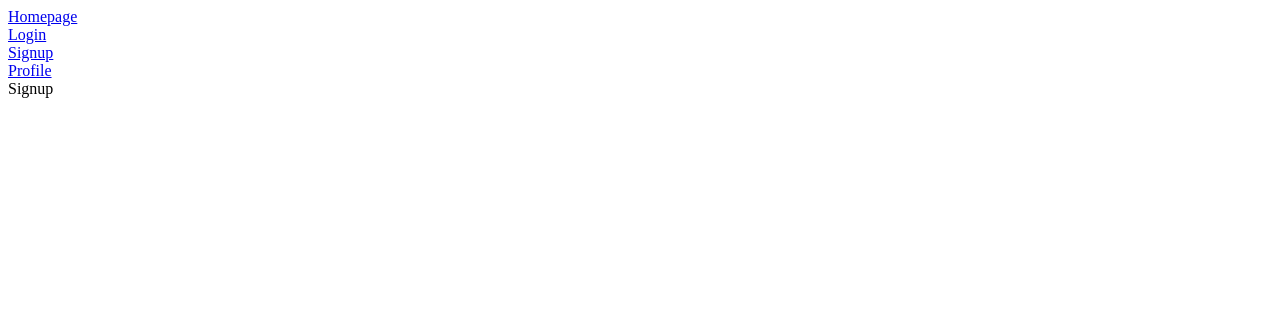
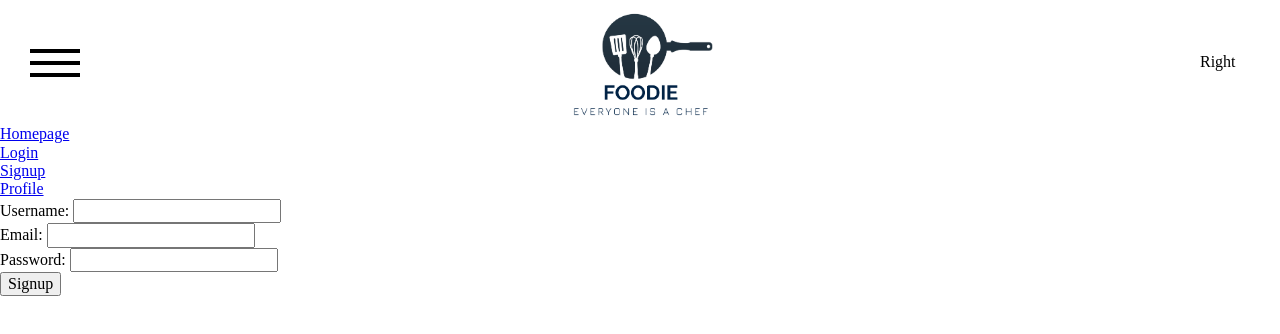
Before and after one commit to YanivBah/Foodie, a React (Create React App) app in the folder client/: page /signup in a window 1280 px wide. Shown: the top 334 px of the page. Built offline with nearby package versions, Linux system fonts and the light colour scheme; the HTML template or start-up script is replaced by a standard one.

Commit message:
Navbar components WIP

```diff
--- a/client/public/index.html
+++ b/client/public/index.html
@@ -1,7 +1,8 @@
 <!DOCTYPE html>
 <html lang="en">
   <head>
-    <meta charset="utf-8" />
+    <meta name="viewport" content="width=device-width, initial-scale=1" />
+    <link rel="stylesheet" href="./normalize.css" />
     <title>RecipesApp</title>
   </head>
   <body>
--- a/client/src/App.js
+++ b/client/src/App.js
@@ -2,7 +2,6 @@ import { useState } from 'react';
 import Routes from "./Routes";
 import Context from "./Context";
 import './App.css';
-import { NavLink } from 'react-router-dom';
 
 function App() {
   const [user, setUser] = useState(null);
--- a/client/src/Routes.js
+++ b/client/src/Routes.js
@@ -1,9 +1,14 @@
 import { BrowserRouter as Router, Route, NavLink, Switch } from 'react-router-dom'
 import Login from './pages/Login'
+import Signup from './pages/Signup';
+import Profile from "./pages/Profile";
+import Navbar from './components/Navbar/Navbar';
 
 const Routes = () => {
   return (
     <Router>
+      <Navbar/>
+
       <div>
         <NavLink to="/">Homepage</NavLink>
         <br />
@@ -14,19 +19,10 @@ const Routes = () => {
         <NavLink to="/profile/">Profile</NavLink>
       </div>
       <Switch>
-        <Route path="/" exact>
-          Homepage
-        </Route>
-
-        <Route path="/login" exact>
-          <Login />
-        </Route>
-
+        <Route path="/" exact children={<h2>Homepage</h2>} />
         <Route path="/login" exact children={<Login />} />
-
-        <Route path="/signup" exact>
-          Signup
-        </Route>
+        <Route path="/signup" exact children={<Signup />} />
+        <Route path="/profile/:username" exact children={<Profile />} />
 
         <Route path="/profile/:username" exact>
           Profile
--- /dev/null
+++ b/client/src/components/Navbar/Navbar.css
@@ -0,0 +1,64 @@
+.navbar {
+  display: flex;
+  justify-content: space-between;
+  align-items: center;
+}
+
+.navbar-left {
+  padding-left: 30px;
+  width: 50px;
+  height: 50px;
+  display: flex;
+  align-items: center;
+  cursor: pointer;
+}
+
+.navbar-left .hamburger {
+  width: 50px;
+  height: 4px;
+  background: black;
+  cursor: pointer;
+  transition: 0.1s all;
+}
+
+.navbar-left .hamburger::before {
+  content: "";
+  position: absolute;
+  width: 50px;
+  height: 4px;
+  background: black;
+  transform: translateY(-12px);
+  transition: 0.6s all;
+}
+.navbar-left .hamburger::after {
+  content: "";
+  position: absolute;
+  width: 50px;
+  height: 4px;
+  background: black;
+  transform: translateY(12px);
+  transition: 0.6s all;
+}
+
+.navbar-left.open .hamburger {
+  background: transparent;
+}
+
+.navbar-left.open .hamburger::before {
+  transform: rotate(-135deg);
+}
+.navbar-left.open .hamburger::after {
+  transform: rotate(135deg);
+}
+
+.navbar-center {
+}
+
+.navbar-center img {
+  width: 150px;
+}
+
+.navbar-right {
+  padding-right: 30px;
+  width: 50px;
+}
--- /dev/null
+++ b/client/src/components/Navbar/Navbar.js
@@ -0,0 +1,25 @@
+import React, { useState } from 'react';
+import './Navbar.css';
+const Navbar = () => {
+  const [menuOpen, setMenuOpen] = useState(null);
+
+  const handleMenu = () => {
+    setMenuOpen((prev) => !prev);
+  }
+
+  return (
+    <nav className="navbar">
+      <div className={`navbar-left${menuOpen ? " open" : ''}`} onClick={handleMenu}>
+        <div className="hamburger"></div>
+      </div>
+
+      <div className="navbar-center">
+        <img src="./assets/logo.png" alt="Web Logo" />
+      </div>
+
+      <div className="navbar-right">Right</div>
+    </nav>
+  );
+};
+
+export default Navbar;
--- a/client/src/pages/Login.js
+++ b/client/src/pages/Login.js
@@ -1,5 +1,5 @@
+import React, { useRef } from 'react';
 import axios from 'axios';
-import React, { useRef } from 'react';
 
 const Login = () => {
 
--- a/client/src/pages/Profile.js
+++ b/client/src/pages/Profile.js
@@ -0,0 +1,30 @@
+import React, { useEffect, useState } from "react";
+import { useParams } from "react-router";
+import axios from "axios";
+
+const Signup = () => {
+  const {username} = useParams();
+  const [profile, setProfile] = useState(null);
+
+
+  useEffect(() => {
+    const fetching = async() => {
+      try {
+        const {data} = await axios.get(`/api/user/info?username=${username}`);
+        return setProfile(data);
+      } catch (e) {
+
+      }
+    }
+    fetching();
+  },[username])
+
+  return (
+    <div>
+      Profile
+      {profile && JSON.stringify(profile)}
+    </div>
+  );
+};
+
+export default Signup;
--- a/client/src/pages/Signup.js
+++ b/client/src/pages/Signup.js
@@ -0,0 +1,38 @@
+import axios from "axios";
+import React, { useRef } from "react";
+
+const Signup = () => {
+  const refs = {
+    username: useRef(null),
+    email: useRef(null),
+    password: useRef(null),
+  };
+
+  const handleSignup = async () => {
+    const username = refs.username.current.value;
+    const email = refs.email.current.value;
+    const password = refs.password.current.value;
+    const body = { email, username, password };
+    try {
+      const { data } = await axios.post("/api/user/signup", body);
+      console.log(data);
+    } catch (e) {}
+  };
+
+  return (
+    <div>
+      <label htmlFor="username">Username: </label>
+      <input ref={refs.username} type="text" id="username" />
+      <br/>
+      <label htmlFor="email">Email: </label>
+      <input ref={refs.email} type="text" id="email" />
+      <br />
+      <label htmlFor="password">Password: </label>
+      <input ref={refs.password} type="password" id="password" />
+      <br />
+      <button onClick={handleSignup}>Signup</button>
+    </div>
+  );
+};
+
+export default Signup;
```
Also changed, not shown: client/src/Config.js (+12 -0 lines), client/public/assets/logo.png (added), client/public/normalize.css (added), 1 other file (tests, documents, lock files or other folders).
